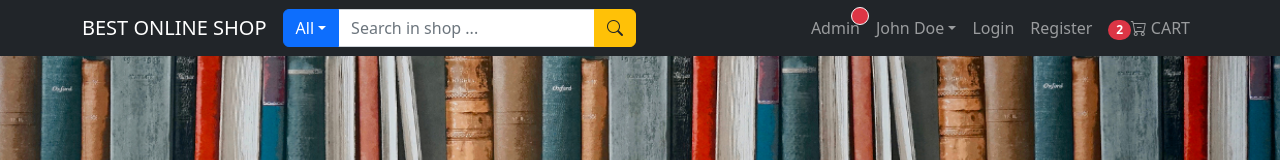
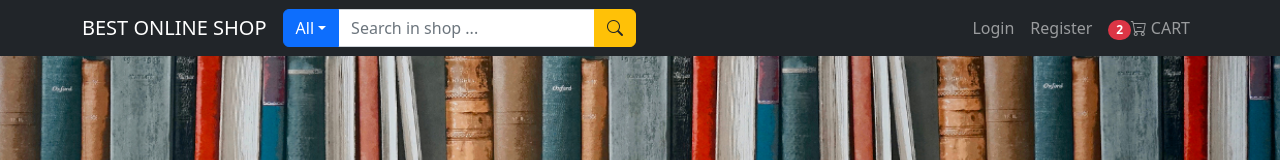
Before and after one commit to Enzo-He/MERN-shopping, a React (Create React App) app in the folder frontend/: page / in a window 1280 px wide. Shown: the top 160 px of the page. Built offline with nearby package versions, Linux system fonts and the light colour scheme.

Commit message:
header User

```diff
--- a/frontend/src/components/HeaderComponent.js
+++ b/frontend/src/components/HeaderComponent.js
@@ -14,10 +14,11 @@ import {
 import { LinkContainer } from "react-router-bootstrap";
 import { Link } from "react-router-dom";
 import { logout } from "../redux/actions/userActions";
-import { useDispatch } from "react-redux";
+import { useDispatch, useSelector } from "react-redux";
 
 const HeaderComponent = () => {
   const dispatch = useDispatch();
+  const { userInfo } = useSelector((state) => state.userRegisterLogin);
   return (
     <Navbar collapseOnSelect expand="lg" bg="dark" variant="dark">
       <Container>
@@ -42,14 +43,16 @@ const HeaderComponent = () => {
             </InputGroup>
           </Nav>
           <Nav>
+            {userInfo.isAdmin ? (
               <LinkContainer to="/admin/orders">
                 <Nav.Link>
                   Admin
                   <span className="position-absolute top-1 start-10 translate-middle p-2 bg-danger border border-light rounded-circle"></span>
                 </Nav.Link>
               </LinkContainer>
-
-            <NavDropdown title="John Doe" id="collasible-nav-dropdown">
+            ) : userInfo.name && !userInfo.isAdmin ? (
+              /* 下面的.charAt（0）就是截取第一个字母 */
+              <NavDropdown title={`${userInfo.name.charAt(0)} ${userInfo.lastName.charAt(0)}`} id="collasible-nav-dropdown">
                 <NavDropdown.Item
                   eventKey="/user/my-orders"
                   as={Link}
@@ -60,14 +63,21 @@ const HeaderComponent = () => {
                 <NavDropdown.Item eventKey="/user" as={Link} to="/user">
                   My profile
                 </NavDropdown.Item>
-              <NavDropdown.Item onClick={() => dispatch(logout())}>Logout</NavDropdown.Item>
+                <NavDropdown.Item onClick={() => dispatch(logout())}>
+                  Logout
+                </NavDropdown.Item>
               </NavDropdown>
+            ) : (
+              <>
                 <LinkContainer to="/login">
                   <Nav.Link>Login</Nav.Link>
                 </LinkContainer>
                 <LinkContainer to="/register">
                   <Nav.Link>Register</Nav.Link>
                 </LinkContainer>
+              </>
+            )}
+
             <LinkContainer to="/cart">
               <Nav.Link>
                 {/* badge是cart边上的小红点显示物品数量 */}
```
Lines whose indentation alone changed are shown as unchanged.
